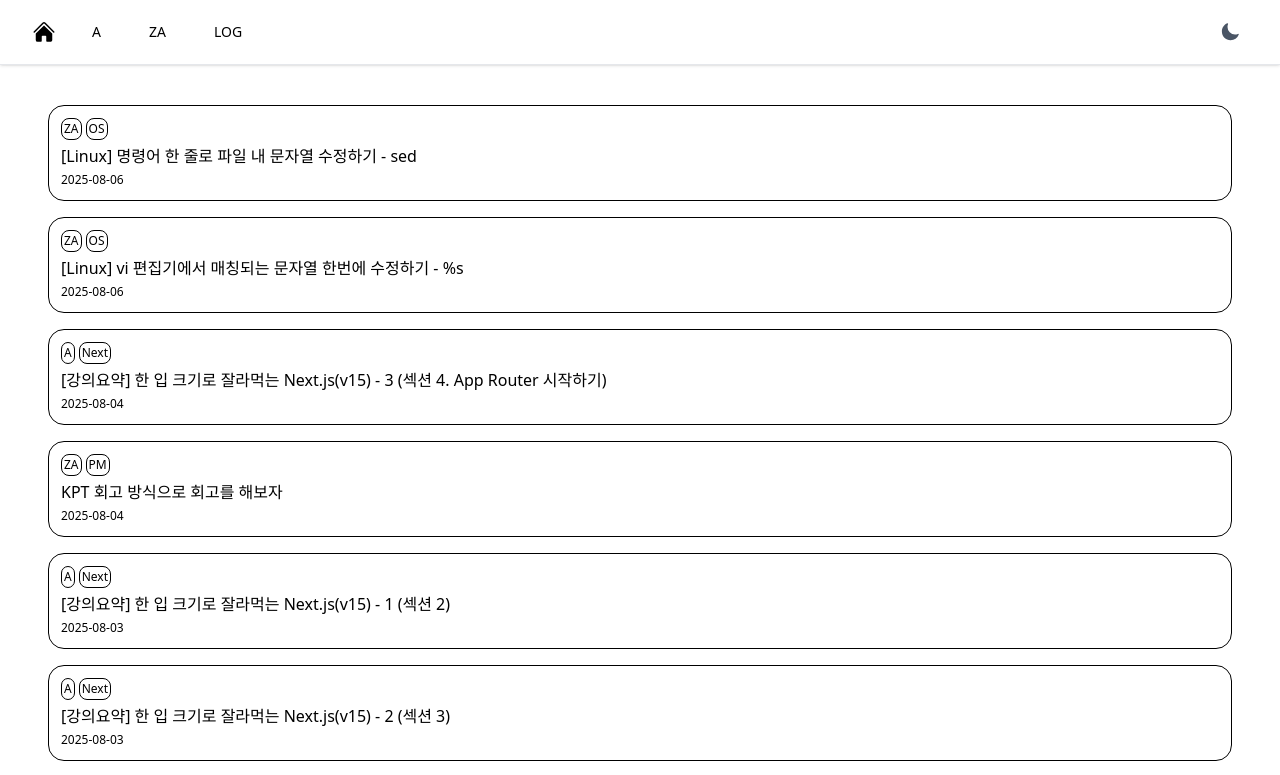
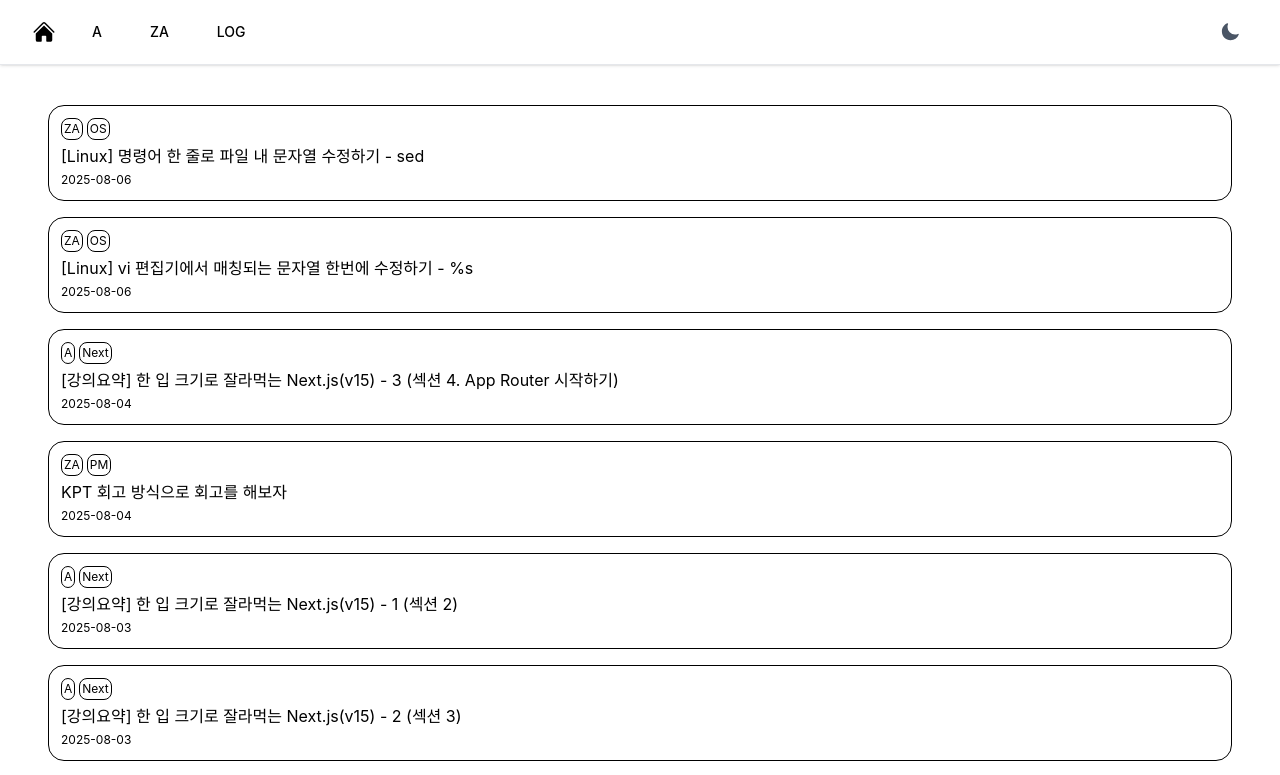
Before and after one commit to ziwonii24/azalog, a Next.js app: page / in a window 1280 px wide. Shown: the top 775 px of the page. Built offline with nearby package versions, Linux system fonts and the light colour scheme.

Commit message:
:lipstick: ADD font to global

```diff
--- a/src/app/globals.css
+++ b/src/app/globals.css
@@ -1,9 +1,14 @@
 @import "tailwindcss";
+@import url("https://cdn.jsdelivr.net/gh/orioncactus/pretendard@v1.3.9/dist/web/variable/pretendardvariable.min.css");
 
 html,
 body {
   margin: 0px;
   padding: 0px;
+  font-family: "Pretendard Variable", Pretendard, -apple-system,
+    BlinkMacSystemFont, system-ui, Roboto, "Helvetica Neue", "Segoe UI",
+    "Apple SD Gothic Neo", "Noto Sans KR", "Malgun Gothic", "Apple Color Emoji",
+    "Segoe UI Emoji", "Segoe UI Symbol", sans-serif;
 }
 
 a {
```
